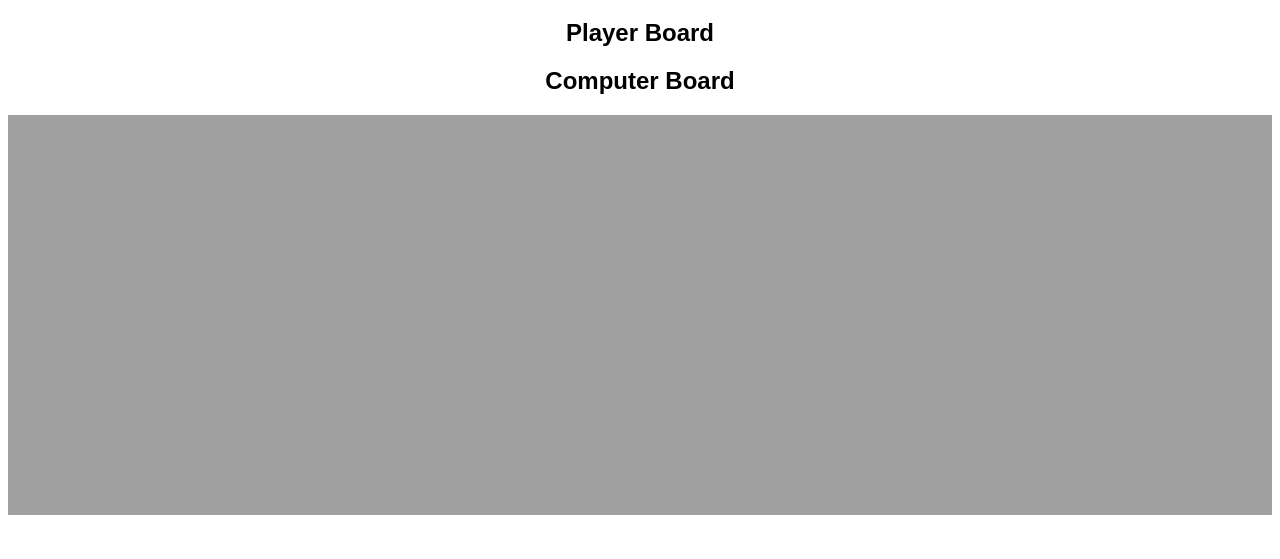
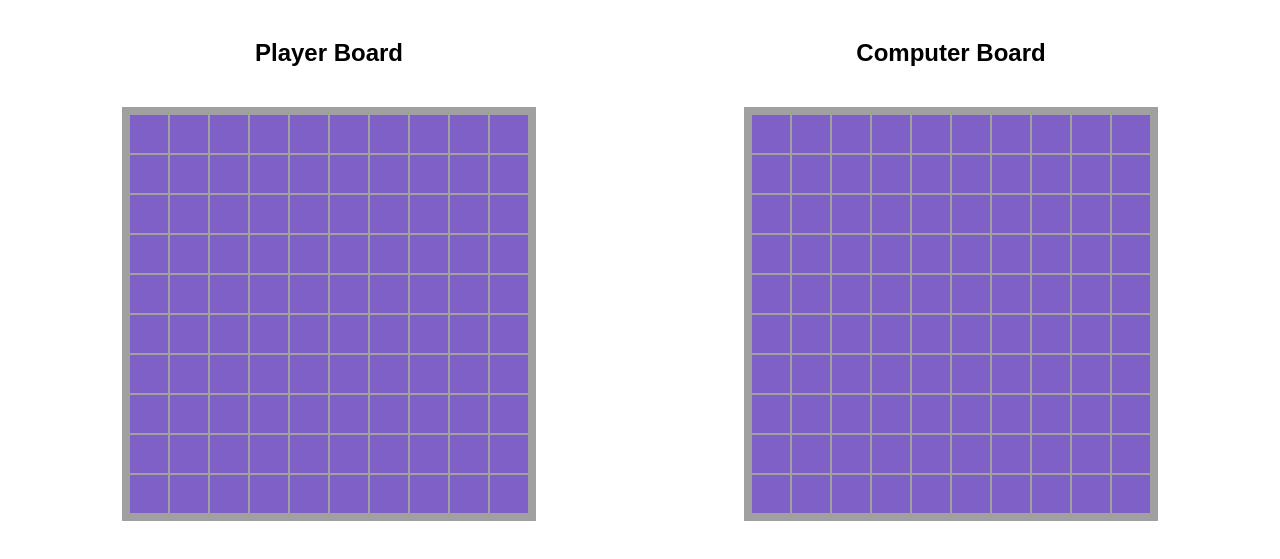
Before and after one commit to Cena-JM/battleship, a website built with webpack: page dist/index.html in a window 1280 px wide. Shown: the part 61-620 px from the top of the page. Built offline with nearby package versions, Linux system fonts and the light colour scheme; files whose address does not match are found by name.

Commit message:
update styles

```diff
--- a/src/styles/styles.css
+++ b/src/styles/styles.css
@@ -3,7 +3,7 @@ body {
     text-align: center;
 }
 
-.container {
+#container {
     margin: 20px;
     display: grid;
     grid-template-columns: 1fr 1fr;
@@ -12,11 +12,12 @@ body {
     justify-items: center;
 }
 
-.game-board {
+.human-board,
+.computer-board {
     display: grid;
     grid-auto-flow: row dense;
-    grid-template-columns: repeat(10,40px);
-    grid-template-rows: repeat(10,40px);
+    grid-template-columns: repeat(10, 40px);
+    grid-template-rows: repeat(10, 40px);
     border: 7px solid rgb(160, 160, 160);
     width: 400px;
     background-color: rgb(127, 96, 199);
@@ -25,3 +26,7 @@ body {
 .board-cell {
     border: 1px solid rgb(160, 160, 160);
 }
+
+.ship {
+    background-color: blue;
+}
```
